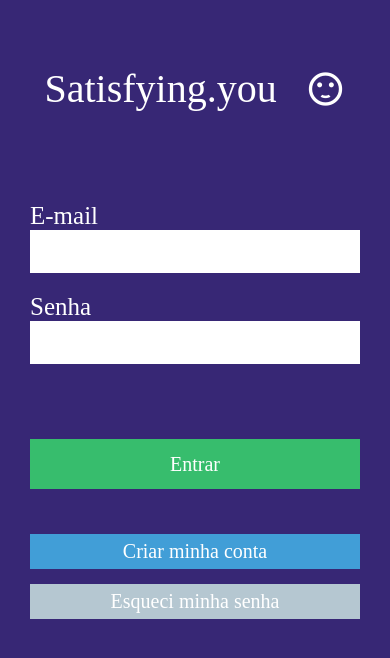
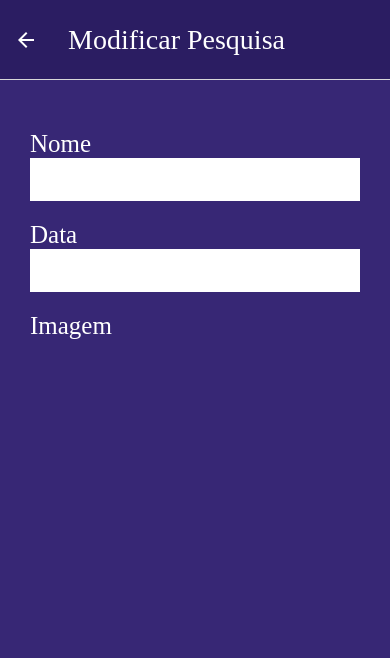
Before and after one commit to mrjonas151/SatisfyingYouApp, a React Native app: screen /ModificarPesquisa in a window 390 px wide. Shown: the top 658 px of the page. Built offline with nearby package versions, Linux system fonts and the light colour scheme.

Commit message:
Adicionando tela modificar pesquisa

```diff
--- a/App.js
+++ b/App.js
@@ -6,6 +6,7 @@ import RecuperarSenha from "./src/screens/RecuperarSenha"
 import Home from "./src/screens/Home";
 import 'react-native-gesture-handler';
 import AgradecimentoParticipacao from "./src/screens/AgradecimentoParticipacao";
+import ModificarPesquisa from "./src/screens/ModificarPesquisa";
 
 const Stack = createStackNavigator();
 
@@ -17,6 +18,7 @@ const App = () => {
         <Stack.Screen name="CriarConta" component={CriarConta} options={{ title: 'Nova Conta' }}/>
         <Stack.Screen name="RecuperarSenha" component={RecuperarSenha} options={{ title: 'Recuperação de senha' }} />
         <Stack.Screen name="Home" component={Home} options={{headerShown:true}} />
+        <Stack.Screen name="ModificarPesquisa" component={ModificarPesquisa} options={{headerShown:true, title: 'Modificar Pesquisa'}} />
         <Stack.Screen name="AgradecimentoParticipacao" component={AgradecimentoParticipacao} options={{headerShown:false}} />
       </Stack.Navigator>
     </NavigationContainer>
--- a/src/screens/Login.js
+++ b/src/screens/Login.js
@@ -16,7 +16,7 @@ const Login = (props) => {
 
     const goToHome = () => {
       if(isValid){
-        props.navigation.navigate("Home")
+        props.navigation.navigate("ModificarPesquisa")
       }else{
         setMessageError("E-mail e/ou senha inválidos.")
       }
--- /dev/null
+++ b/src/screens/ModificarPesquisa.js
@@ -0,0 +1,34 @@
+import { Text, View } from "react-native";
+import { StyleSheet } from "react-native";
+import CustomInput from "../components/CustomInput";
+
+
+const ModificarPesquisa = () => {
+    return(
+        <View style={estilos.main_view}>
+            <Text style={estilos.texto}>Nome</Text>
+            <CustomInput></CustomInput>
+            <Text style={estilos.texto}>Data</Text>
+            <CustomInput></CustomInput>
+            <Text style={estilos.texto}>Imagem</Text>
+
+        </View>
+    );
+}
+
+const estilos = StyleSheet.create({
+    main_view: {
+      padding: 30,
+      backgroundColor: '#372775',
+      flex: 1,
+      flexDirection: 'column',
+    },
+    texto: {
+        fontSize: 25,
+        fontFamily: 'AveriaLibre-Regular',
+        color: 'white',
+        marginTop: 20,
+      },
+})
+
+export default ModificarPesquisa;
```
